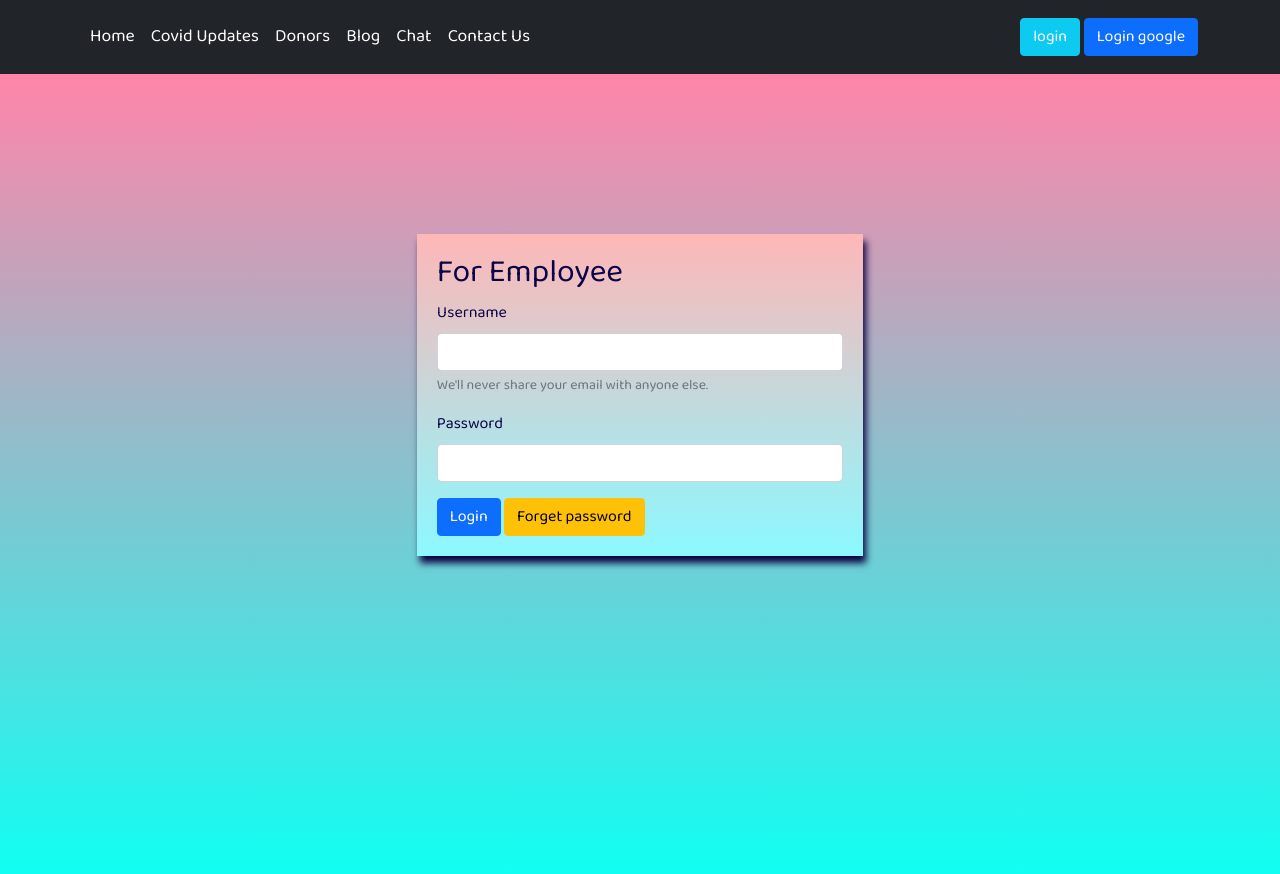
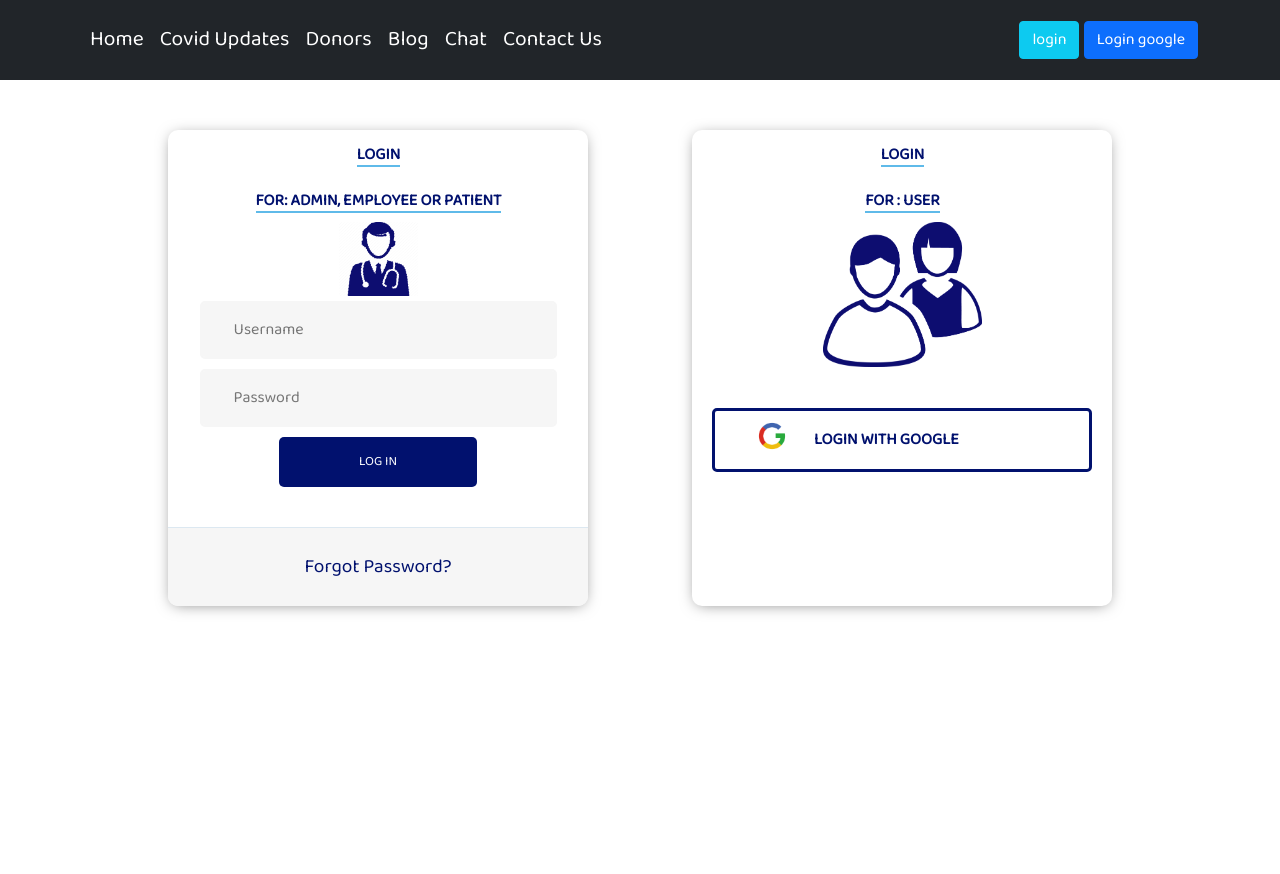
Before and after one commit to Bhavishya-tiwari/Covid_Survivors, a Django app: page /login in a window 1280 px wide. After the commit the page ends 614 px from the top, so only its background shows below. Run offline with Django 3.2, Linux system fonts and the light colour scheme; some libraries are stand-ins or nearby versions.

Commit message:
loginpage

```diff
--- a/templates/home/loginpage.html
+++ b/templates/home/loginpage.html
@@ -3,7 +3,7 @@
 {% block title %}login{% endblock title %}
 {% block css %}
 <style>
-  #outer {
+  /* #outer {
     position: relative;
     top: 20vh;
   }
@@ -33,12 +33,197 @@
     opacity: 0.6;
 
   position: absolute;
+  } */
+
+  /* ----------logincss start-monal------------------ */
+  * {
+    box-sizing: border-box;
+    margin: 0;
+    padding: 0%;
   }
+  *:focus {
+    outline: none;
+}
+
+.loginpg {
+  display: flex;
+  justify-content: center;
+  align-items: center;
+  width: 100%;
+}
+.userandemp{
+  display: flex;
+  width: 90%;
+  justify-content: space-evenly;
+  margin: 50px 0;
+}
+
+body {
+    font-family: 'Times New Roman', Times, serif;
+  height: 100vh;
+  font-size: 1.2em;
+}
+
+h2 {
+  text-align: center;
+  font-size: 16px;
+  font-weight: 600;
+  display:inline-block;
+  margin:16px 7px 9px 8px;
+  color: rgb(1, 17, 110);
+  border-bottom: 2px solid #5fbae9;
+  font-weight: bolder;
+}
+
+.loginbox-emp {
+  border-radius: 10px 10px 10px 10px;
+  background: #fff;
+  margin: 20px 0;
+  width: 90%;
+  max-width: 420px;
+  box-shadow:rgb(0 0 0 / 51%) 0px 2px 15px -4px;
+  text-align: center;
+  height: inherit;
+}
+
+.forget a {
+  background-color: #f6f6f6;
+  border-top: 1px solid #dce8f1;
+  color: rgb(1, 17, 110);
+  transition: all 0.5s;
+  padding: 25px;
+  text-align: center;
+  display: block;
+  border-radius: 0 0 10px 10px;
+  text-decoration: none;
+}
+
+.empsubmit {
+  background-color: rgb(1, 17, 110);
+  border: none;
+  color: white;
+  padding: 15px 80px;
+  text-align: center;
+  text-decoration: none;
+  /* display: inline-block; */
+  text-transform: uppercase;
+  font-size: 13px;
+  border-radius: 5px 5px 5px 5px;
+  margin: 5px 20px 40px 20px;
+  cursor: pointer;
+}
+
+ .empsubmit:hover {
+  background-color: rgb(1, 21, 136);
+}
+
+input[type=text] {
+  background-color: #f6f6f6;
+  border: none;
+  color: #0d0d0d;
+  padding: 15px 32px;
+
+  text-decoration: none;
+  display: inline-block;
+  font-size: 16px;
+  margin: 5px;
+  width: 85%;
+  border: 2px solid #f6f6f6;
+
+  border-radius: 5px 5px 5px 5px;
+}
+
+
+input[type=text]:placeholder {
+  color: #cccccc;
+}
+
+.forget a:hover {
+  color: #f75555;
+
+}
+.space{
+  margin: 0;
+}
+
+
+.icon img {
+    height: 74px;
+    width: 79px;
+}
+.google{
+    display: flex;
+
+    border: none;
+
+    padding: 0px 1px 0px 32px;
+    border: solid 3px rgb(1, 17, 110) ;
+    text-decoration: none;
+
+    text-transform: uppercase;
+    font-size: 13px;
+
+
+    border-radius: 5px 5px 5px 5px;
+    margin: 41px 20px 40px 20px;
+
+    cursor: pointer;
+}
+.google img{
+  display: inline;
+  width: 40px;
+  height: 40px;
+  margin: 5px;
+}
+.google input{
+  display: inline;
+  background: transparent;
+  font-weight: bolder;
+  padding: 7px;
+  margin: 10px;
+  font-size: medium;
+}
+.user-icon img{
+  height: 145px;
+  width: 159px;
+}
+.usersubmit{
+  background-color: rgb(255, 255, 255);
+  border: none;
+  color: rgb(1, 17, 110);
+  padding: 15px 80px;
+  text-align: center;
+  text-decoration: none;
+  text-transform: uppercase;
+  font-size: 13px;
+  border-radius: 5px ;
+  margin: 5px 20px 40px 20px;
+  cursor: pointer;
+}
+.usersubmit:hover{
+  color: #f75555;
+}
+
+@media only screen and (max-width: 947px) {
+  .userandemp{
+    flex-direction: column;
+    align-items: center;
+    gap: 30px;
+    width: 100%;
+  }
+  input.usersubmit{
+    font-size: 13px;
+    margin: 0;
+  }
+}
+
+
+    /* ----------logincss end-monal------------------ */
 </style>{% endblock css %}
 
 
 {% block body %}
-<div class="bg">
+<!-- <div class="bg">
 
 
 </div>
@@ -68,8 +253,59 @@
     </div>
   </div>
 </div>
+ -->
+   <!-- ----------loginhtml start-monal------------------  -->
+   {% load static %}
 
+   <div class="loginpg ">
+    <div class="userandemp">
+      <div class="loginbox-emp space">
 
+        <h2> LOGIN</h2>
+        <br>
+        <h2> FOR: ADMIN, EMPLOYEE OR PATIENT</h2>
 
+        <div class="icon">
+
+          <img src="{% static "imgs/employee4.png" %}" alt="home" />
+        </div>
+
+        <form>
+          <input type="text" placeholder="Username">
+          <input type="text" placeholder="Password">
+          <input type="submit" class="empsubmit" value="Log In">
+        </form>
+
+        <div class="forget">
+          <a class="underlineHover" href="#">Forgot Password?</a>
+        </div>
+      </div>
+      <!-- ----------------------------------------- -->
+      <div class="loginbox-emp space">
+        <h2> LOGIN</h2>
+        <br>
+        <h2> FOR : USER</h2>
+
+        <div class="user-icon">
+
+          <img src="{% static "imgs/user2.png" %}" alt="home" />
+        </div>
+
+        <form>
+          <div class="google">
+            <div>
+
+              <img src="{% static "imgs/google.png" %}" alt="home" />
+            </div>
+
+            <input type="submit" class="usersubmit" value="LogIn with Google">
+          </div>
+
+        </form>
+      </div>
+
+    </div>
+
+    <!-- ----------loginhtml end-monal------------------  -->
 
 {% endblock %}
```
Also changed, not shown: templates/home/livechat.html (+263 -0 lines), home/static/imgs/employee4.png (added), home/static/imgs/google.png (added), home/static/imgs/user2.png (added).
